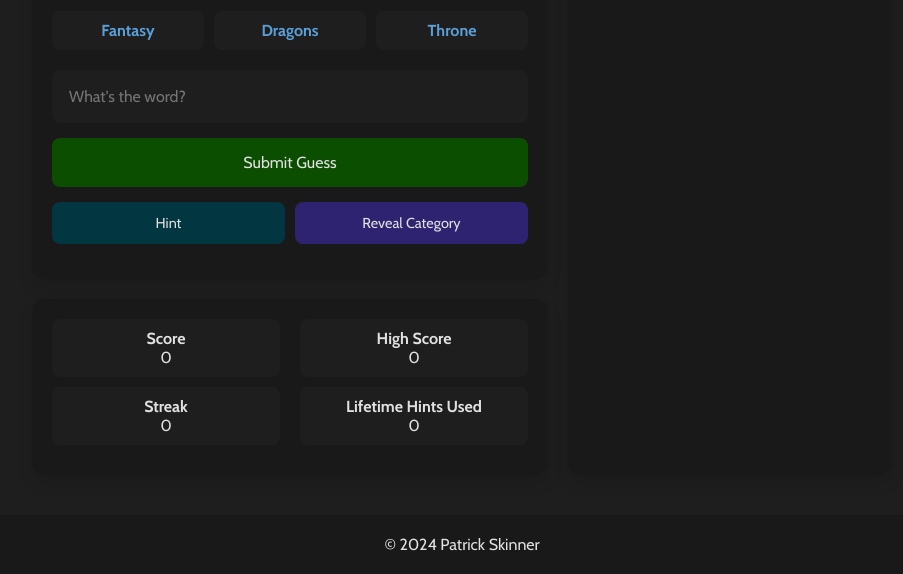
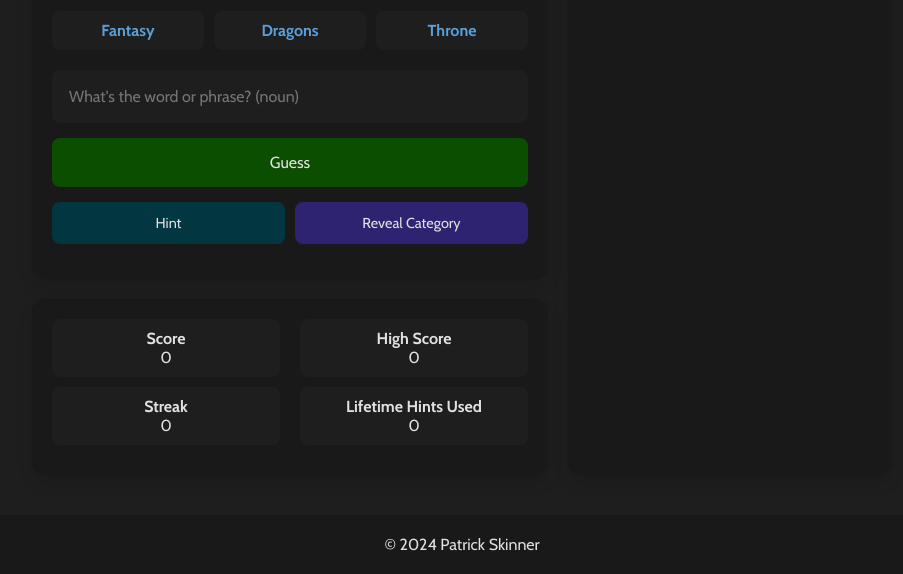
Before and after one commit to charrde/3clues, a plain HTML site: page index.html in a window 1280 px wide. Shown: the part 286-860 px from the top of the page, without its empty margins (178-1081 px from the left). Drawn offline with nearby package versions, Linux system fonts and the light colour scheme.

Commit message:
Text and placeholders.
Changed the submit button text to "Guess" instead of "Submit"

Changed placeholder for the input to be more descriptive.

```diff
--- a/index.html
+++ b/index.html
@@ -119,9 +119,9 @@
                     <p class="clue" id="clue2"></p>
                     <p class="clue" id="clue3"></p>
                 </div>
-                <input type="text" id="guess-input" placeholder="What's the word?" disabled>
+                <input type="text" id="guess-input" placeholder="What's the word or phrase? (noun)" disabled>
                 <!-- Submit Button -->
-                <button class="btn-submit" disabled>Submit Guess</button>
+                <button class="btn-submit" disabled>Guess</button>
                 <!-- Hint and Category Buttons -->
                 <div class="button-group">
                     <button class="btn btn-hint" disabled>Hint</button>
```
